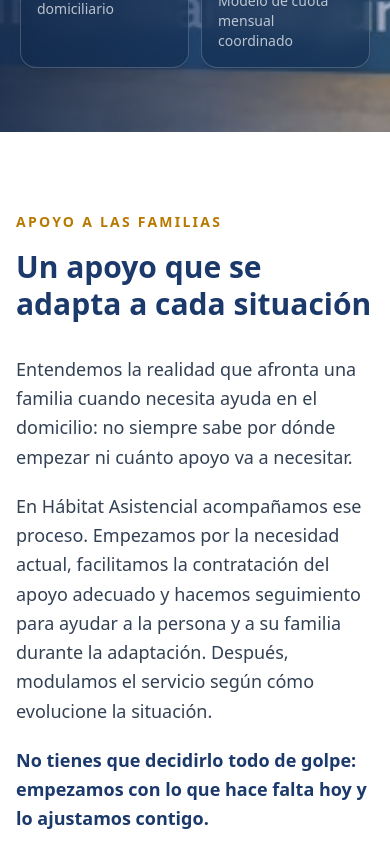
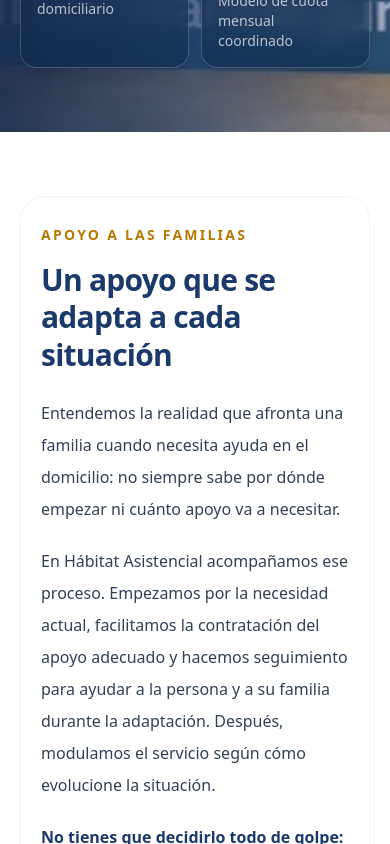
Before and after one commit to Jota-jot/habitat-asistencial-web, a Next.js app: page / in a window 390 px wide. Shown: the part 1060-1904 px from the top of the page. Built offline with nearby package versions, Linux system fonts and the light colour scheme.

Commit message:
Update help CTA and improve homepage readability

```diff
--- a/components/habitat/family-support-section.tsx
+++ b/components/habitat/family-support-section.tsx
@@ -1,15 +1,15 @@
 export function FamilySupportSection() {
   return (
-    <section className="bg-white py-20 sm:py-24">
-      <div className="mx-auto max-w-5xl px-4">
-        <div className="max-w-3xl">
+    <section className="bg-white py-16 sm:py-20 lg:py-24">
+      <div className="mx-auto max-w-6xl px-5 sm:px-8">
+        <div className="max-w-3xl rounded-3xl border border-slate-100 bg-white px-5 py-7 shadow-sm sm:px-8 sm:py-9">
           <p className="mb-4 text-sm font-bold uppercase tracking-[0.16em] text-[#B77900]">
             Apoyo a las familias
           </p>
-          <h2 className="mb-8 text-3xl font-bold leading-tight text-[#1B3A6B] sm:text-4xl">
+          <h2 className="mb-6 text-3xl font-bold leading-tight tracking-tight text-[#1B3A6B] sm:mb-8 sm:text-4xl">
             Un apoyo que se adapta a cada situación
           </h2>
-          <div className="space-y-5 text-lg leading-relaxed text-slate-700">
+          <div className="space-y-5 text-base leading-8 text-slate-700 sm:text-lg sm:leading-8">
             <p>
               Entendemos la realidad que afronta una familia cuando necesita
               ayuda en el domicilio: no siempre sabe por dónde empezar ni cuánto
@@ -28,7 +28,7 @@
             </p>
           </div>
           <a
-            href="https://ayudas.habitatasistencial.es"
+            href="https://accessibility-grants-x3b7.bolt.host/"
             className="mt-8 inline-flex min-h-12 items-center justify-center rounded-xl bg-[#F0A500] px-6 py-3 font-bold text-[#0f2340] transition hover:brightness-95"
           >
             Busco ayudas <span aria-hidden="true" className="ml-2">→</span>
```
